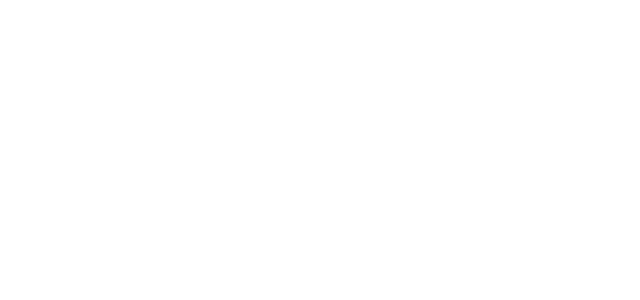
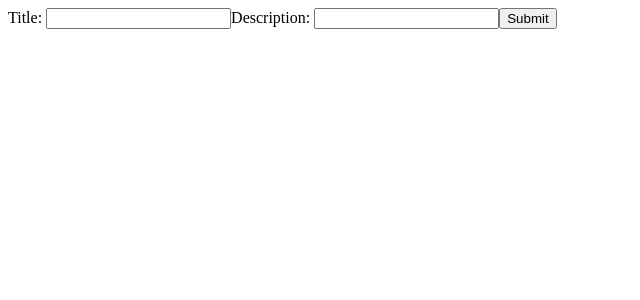
Before and after one commit to DeeshanSharma/creeid, a React (Create React App) app in the folder client/: page /new in a window 1280 px wide. Shown: the top 300 px of the page, without its empty margins (0-640 px from the left). Built offline with nearby package versions, Linux system fonts and the light colour scheme.

Commit message:
✨ feat: add component to create new idea

```diff
--- a/client/src/components/App.jsx
+++ b/client/src/components/App.jsx
@@ -3,6 +3,7 @@
 // import { ChakraProvider, theme } from "@chakra-ui/react";
 // import ColorModeSwitcher from "./ColorModeSwitcher";
 import Home from "./Home";
+import NewIdea from "./NewIdea";
 
 function App() {
 	return (
@@ -11,6 +12,7 @@
 			<Router>
 				<Switch>
 					<Route exact path="/" component={Home} />
+					<Route path="/new" component={NewIdea} />
 				</Switch>
 			</Router>
 		// </ChakraProvider>
--- /dev/null
+++ b/client/src/components/NewIdea.jsx
@@ -0,0 +1,51 @@
+import React, { useState } from "react";
+import axios from "axios";
+
+function NewIdea(props) {
+	const ideaStructure = {
+		title: "",
+		description: "",
+	};
+
+	const [ideas, setIdeas] = useState(ideaStructure);
+
+	function onChange(event) {
+		const { name, value } = event.target;
+
+		setIdeas((prevValues) => {
+			return {
+				...prevValues,
+				[name]: value,
+			};
+		});
+	}
+
+	function onSubmit(event) {
+		event.preventDefault();
+		const newIdea = {
+			title: ideas.title,
+			description: ideas.description,
+		};
+
+		axios
+			.post("/api/new", newIdea)
+			.then((res) => {
+				console.log(res.data.created);
+				setIdeas(ideaStructure);
+				props.history.push("/");
+			})
+			.catch((err) => console.log(err));
+	}
+
+	return (
+		<form autoComplete="off" onSubmit={(event) => onSubmit(event)}>
+			<label htmlFor="title">Title: </label>
+			<input type="text" name="title" value={ideas.title} onChange={(event) => onChange(event)} />
+			<label htmlFor="description">Description: </label>
+			<input type="text" name="description" value={ideas.description} onChange={(event) => onChange(event)} />
+			<button type="submit">Submit</button>
+		</form>
+	);
+}
+
+export default NewIdea;
```
